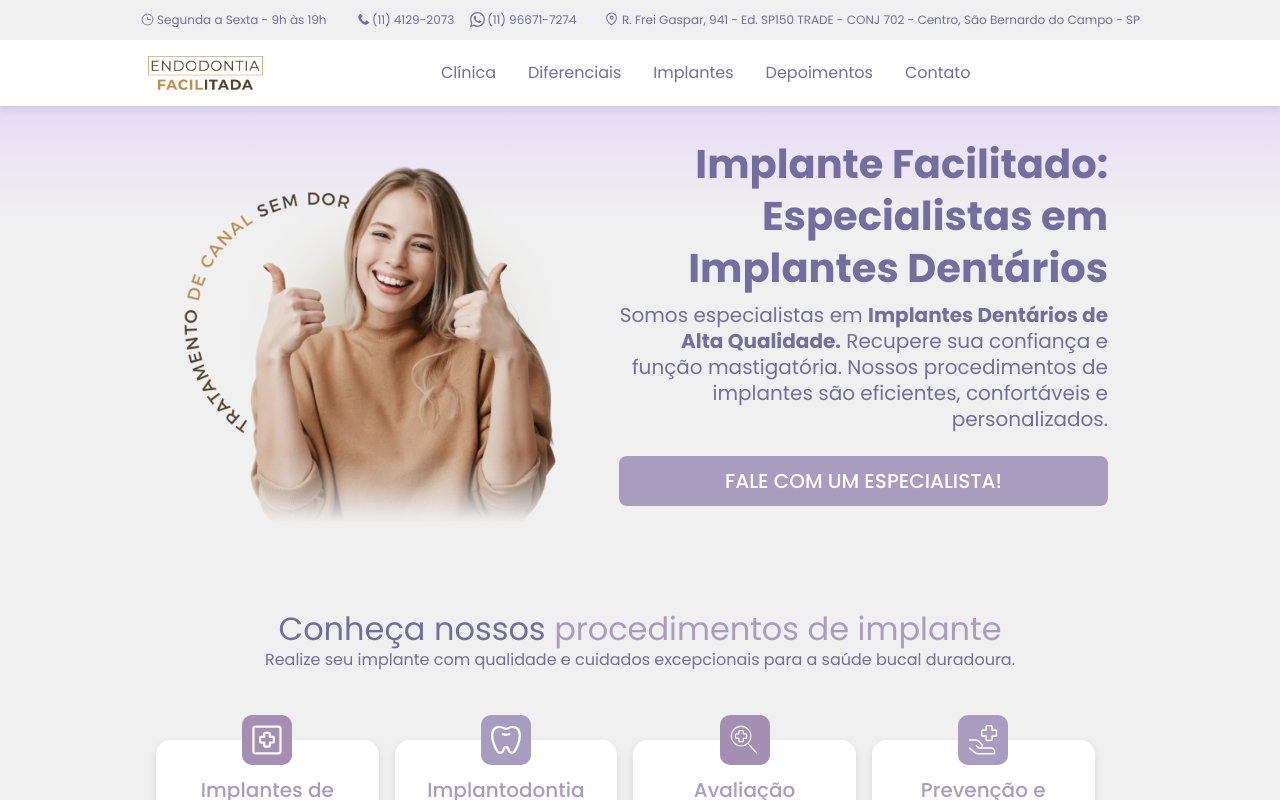
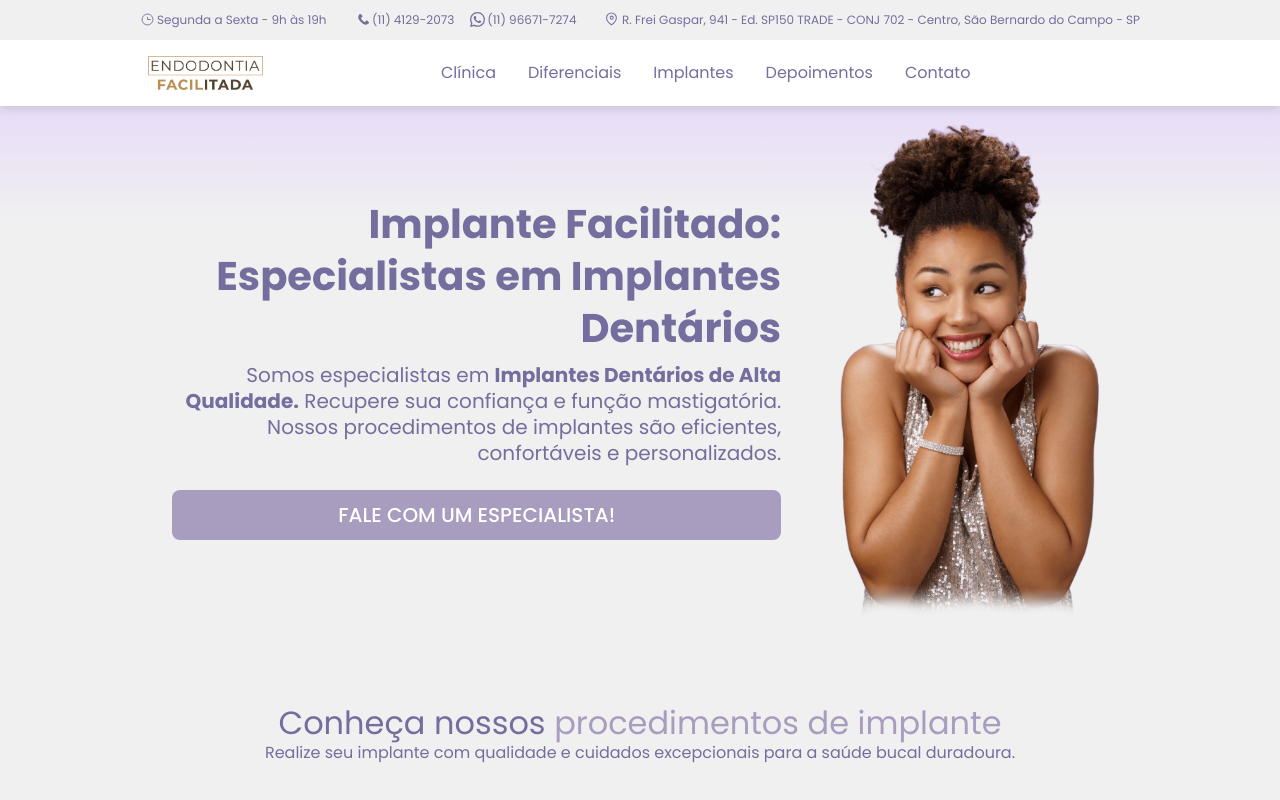
Before and after one commit to kevinmarangoni/implantesfacilitados, a Next.js app: page / in a window 1280 px wide. Shown: the top 800 px of the page. Built offline with nearby package versions, Linux system fonts and the light colour scheme.

Commit message:
changes hero image

```diff
--- a/src/components/Hero/index.tsx
+++ b/src/components/Hero/index.tsx
@@ -5,7 +5,7 @@ import React from 'react'
 import Image from 'next/image'
 
 import logo from '@/assets/images/logo.png'
-import heroImage from '@/assets/images/hero.webp'
+import heroImage from '@/assets/images/hero.png'
 import Button from '../Button'
 import { useWindowSize } from 'usehooks-ts'
 
@@ -56,7 +56,7 @@ padding: 16px;
 `
 const Content = styled.article`
   display: flex;
-  flex-direction: row;
+  flex-direction: row-reverse;
   justify-content: space-between;
   align-items: center;
   gap: 5%;
@@ -71,7 +71,7 @@ const RightSection = styled.div`
   text-align: right;
 `
 const IllustrationSection = styled.div`
-  width: 400px;
+  width: 280px;
   height: fit-content;
   @media (${({theme})=> theme.sizes.breakpoints.smartphone}) {
     width: 100%;
```
Also changed, not shown: src/assets/images/hero.png (added), src/assets/images/hero.webp (deleted).
